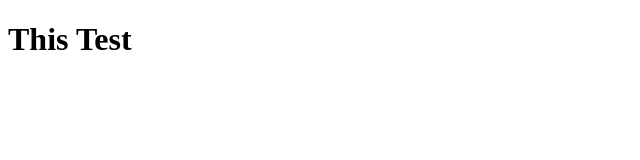
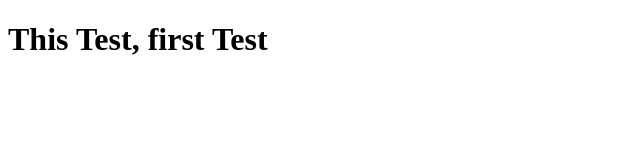
Before and after one commit to melkh/coursera-test, a plain HTML site: page index.html in a window 1280 px wide. Shown: the whole page, without its empty margins (0-640 px from the left). Drawn offline with Linux system fonts and the light colour scheme.

Commit message:
next version of index

```diff
--- a/index.html
+++ b/index.html
@@ -5,6 +5,6 @@
     <title></title>
   </head>
   <body>
-    <h1>This Test</h1>
+    <h1>This Test, first Test</h1>
   </body>
 </html>
```
